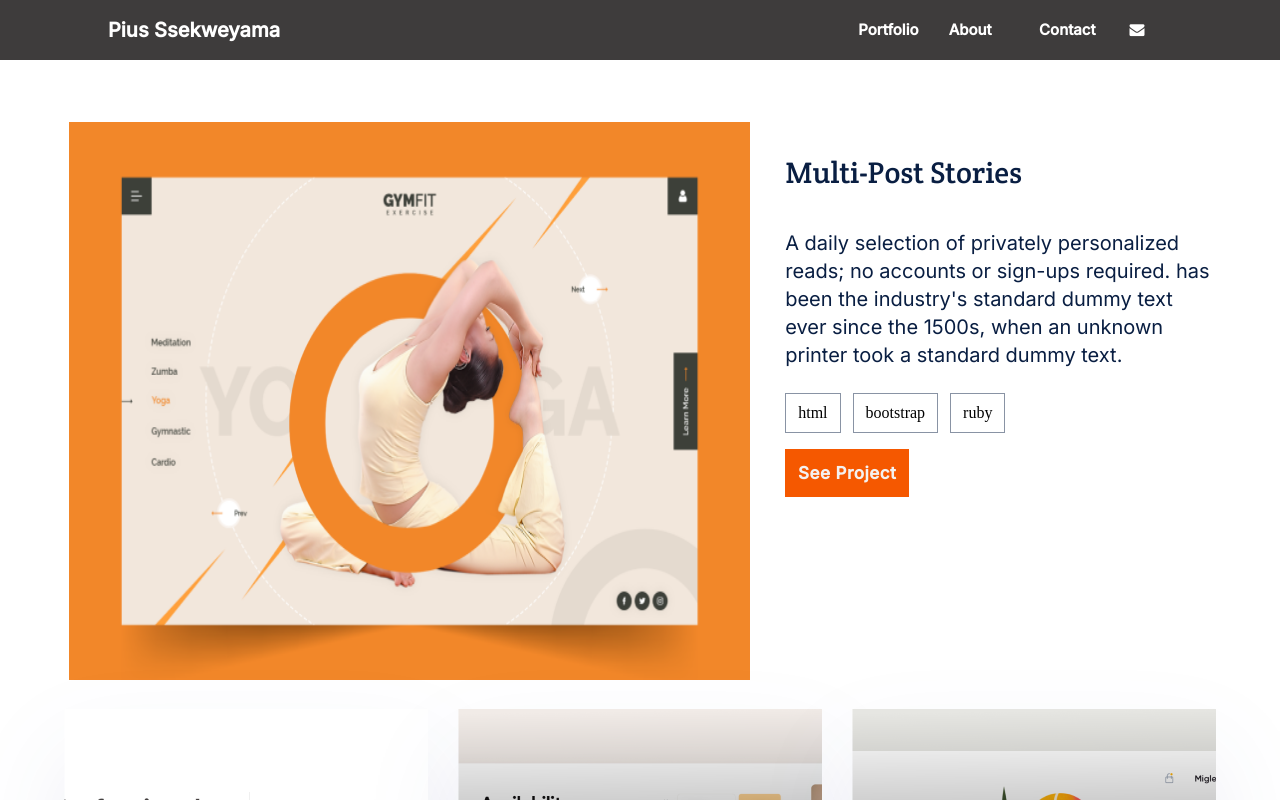
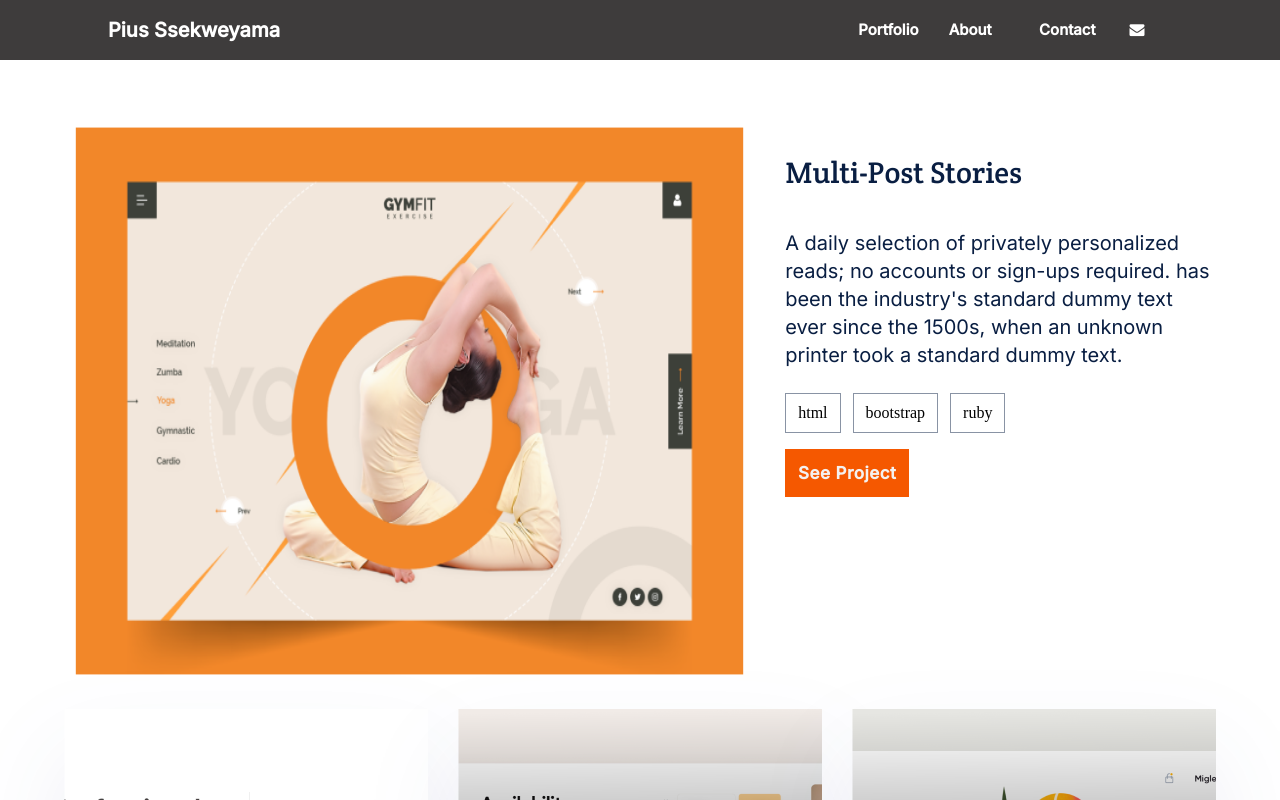
Before and after one commit to SSEKPIUS/Microverse-Portfolio, a website: page index.html in a window 1280 px wide. In both pictures the pointer is over the picture 409 px from the left and 1249 px from the top of the page. Shown: the part 849-1649 px from the top of the page. Drawn offline with Linux system fonts and the light colour scheme.

Commit message:
Added transitions to style.css

```diff
--- a/styles.css
+++ b/styles.css
@@ -246,7 +246,9 @@ header {
   padding: 5px;
 }
 
-
+.works .card-works .card-left img:hover {
+  transform: scale(0.98);
+}
 
 .works .card-works .card-right {
   flex-basis: 40%;
```
